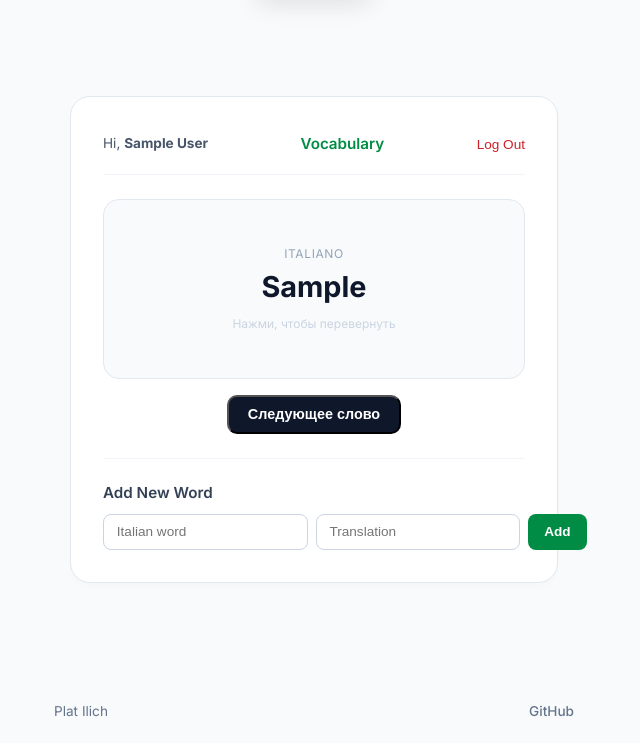
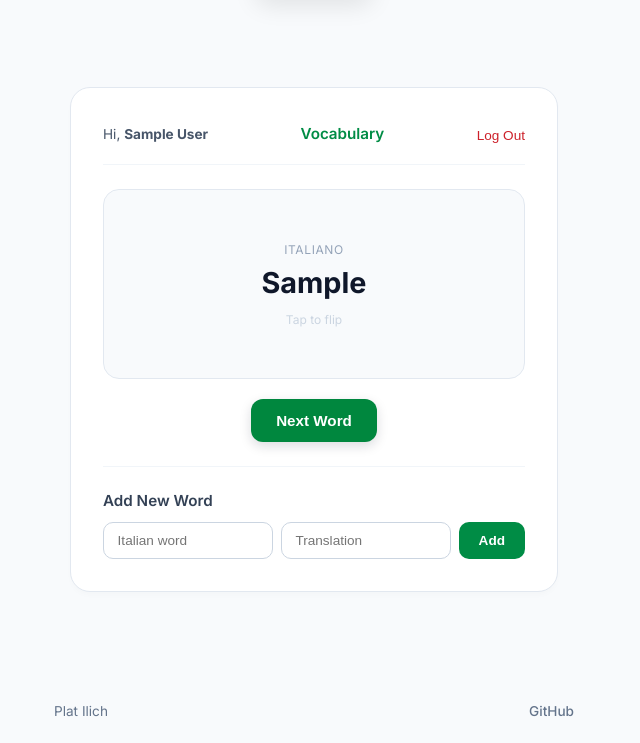
Before and after one commit to platilich/Jatalian, a Django app: page / in a window 1280 px wide. Shown: the part 57-800 px from the top of the page, without its empty margins (326-966 px from the left). Run offline with Django 5.2, Linux system fonts and the light colour scheme; a user stored in the database is signed in; tables that the repository leaves empty hold one stand-in row (values such as "Sample post").

Commit message:
I fixed the design and translated the entire interface into English.

```diff
--- a/static/css/style.css
+++ b/static/css/style.css
@@ -164,12 +116,17 @@ body {
 }
 
 .flashcard {
+    display: none;
     width: 100%;
-    height: 180px;
+    height: 190px;
     position: relative;
     transform-style: preserve-3d;
     transition: transform 0.4s ease;
     cursor: pointer;
+}
+
+.flashcard.active {
+    display: block;
 }
 
 .flashcard.flipped {
@@ -232,23 +189,29 @@ body {
 .card-controls {
     display: flex;
     justify-content: center;
-    margin-bottom: 1.5rem;
+    margin: 1.25rem 0;
 }
 
 .btn-next {
-    display: inline-block;
-    padding: 0.6rem 1.2rem;
-    background-color: #0f172a;
+    width: 30%;
+    padding: 0.8rem 1.2rem;
+    background-color: #00873E;
     color: #ffffff;
-    border-radius: 10px;
-    text-decoration: none;
-    font-size: 0.9rem;
+    border: none;
+    border-radius: 12px;
+    font-size: 0.95rem;
     font-weight: 600;
-    transition: background-color 0.15s ease;
+    cursor: pointer;
+    transition: all 0.2s ease;
+    box-shadow: 0 4px 12px rgba(15, 23, 42, 0.15);
 }
 
 .btn-next:hover {
-    background-color: #334155;
+    background-color: #007e3a;
+}
+
+.btn-next:active {
+    transform: translateY(0);
 }
 
 .divider {
@@ -265,33 +228,40 @@ body {
     color: #334155;
 }
 
+/* Фикс выпадения кнопки из контейнера */
 .add-word-form {
     display: flex;
     gap: 0.5rem;
+    width: 100%;
+    flex-wrap: wrap; /* Позволяет переносу случиться при узком экране */
 }
 
 .add-word-form input {
-    flex: 1;
-    padding: 0.6rem 0.8rem;
+    flex: 1 1 140px; /* Минимальная ширина для каждого инпута */
+    min-width: 0; /* Предотвращает переполнение flex-контейнера */
+    padding: 0.65rem 0.85rem;
     border: 1px solid #cbd5e1;
-    border-radius: 8px;
+    border-radius: 10px;
     font-size: 0.85rem;
+    transition: border-color 0.15s ease, box-shadow 0.15s ease;
 }
 
 .add-word-form input:focus {
     outline: none;
     border-color: #008c45;
+    box-shadow: 0 0 0 3px rgba(0, 140, 69, 0.1);
 }
 
 .btn-add {
     background-color: #008c45;
     color: white;
     border: none;
-    padding: 0.6rem 1rem;
-    border-radius: 8px;
+    padding: 0.65rem 1.25rem;
+    border-radius: 10px;
     font-weight: 600;
     font-size: 0.85rem;
     cursor: pointer;
+    transition: background-color 0.15s ease, transform 0.15s ease;
 }
 
 .btn-add:hover {
@@ -331,9 +302,57 @@ body {
 }
 
 
-.flashcard {
-    display: none;
+
+/* --- LOGIN & AUTH STYLES --- */
+.auth-wrapper {
+    width: 100%;
+    display: flex;
+    justify-content: center;
+    align-items: center;
+    padding: 1rem 0;
 }
-.flashcard.active {
-    display: block;
+
+.login-card {
+    width: 100%;
+    text-align: center;
 }
+
+.login-card h1 {
+    font-size: 1.75rem;
+    font-weight: 700;
+    color: #0f172a;
+    margin-bottom: 0.5rem;
+    letter-spacing: -0.025em;
+}
+
+.login-card .subtitle {
+    color: #64748b;
+    font-size: 0.95rem;
+    margin-bottom: 2rem;
+}
+
+.btn-google {
+    display: inline-flex;
+    align-items: center;
+    justify-content: center;
+    gap: 0.75rem;
+    width: 100%;
+    padding: 0.85rem 1.25rem;
+    background-color: #ffffff;
+    color: #0f172a;
+    border: 1px solid #dbe2e6;
+    border-radius: 12px;
+    font-weight: 600;
+    font-size: 0.95rem;
+    text-decoration: none;
+    transition: all 0.2s ease;
+    box-shadow: 0 2px 4px rgba(0, 0, 0, 0.04);
+}
+
+.btn-google:hover {
+    background-color: #f8fafc;
+}
+
+.btn-google:active {
+    transform: translateY(0);
+}
--- a/templates/index.html
+++ b/templates/index.html
@@ -1,10 +1,10 @@
 {% extends "base.html" %}
 
-{% block title %}Practice — Jatalian{% endblock %}
+{% block title %}Jatalian{% endblock %}
 
 {% block content %}
     <div class="card main-card">
-        <!-- Навигационная панель пользователя -->
+        <!-- User Bar -->
         <div class="user-bar">
             <span class="user-name">Hi, <strong>{{ request.user.get_full_name|default:request.user.username }}</strong></span>
 
@@ -16,36 +16,36 @@
             </form>
         </div>
 
-        <!-- Контейнер для карточек -->
+        <!-- Flashcards Container -->
         <div class="flashcard-container">
             {% for word in words %}
                 <div class="flashcard {% if forloop.first %}active{% endif %}">
                     <div class="card-face card-front">
                         <span class="card-label">Italiano</span>
                         <div class="card-word">{{ word.italian_word }}</div>
-                        <span class="card-hint">Нажми, чтобы перевернуть</span>
+                        <span class="card-hint">Tap to flip</span>
                     </div>
                     <div class="card-face card-back">
-                        <span class="card-label">Перевод</span>
+                        <span class="card-label">Translation</span>
                         <div class="card-word">{{ word.translate_word }}</div>
                     </div>
                 </div>
             {% empty %}
                 <div class="empty-card-state">
-                    <p>Слов пока нет. Добавь первое ниже!</p>
+                    <p>No words yet. Add your first one below!</p>
                 </div>
             {% endfor %}
         </div>
 
         {% if words %}
             <div class="card-controls">
-                <button id="next-btn" class="btn-next">Следующее слово</button>
+                <button type="button" id="next-btn" class="btn-next">Next Word</button>
             </div>
         {% endif %}
 
         <hr class="divider">
 
-        <!-- Форма добавления нового слова -->
+        <!-- Add New Word Form -->
         <div class="add-word-section">
             <h3>Add New Word</h3>
             <form method="post" action="{% url 'home' %}" class="add-word-form">
```
Also changed, not shown: other parts of static/css/style.css (+3 -50 lines).
